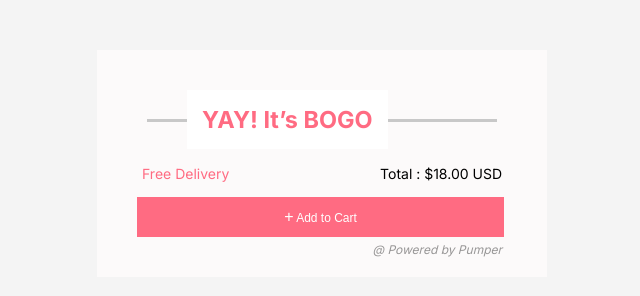
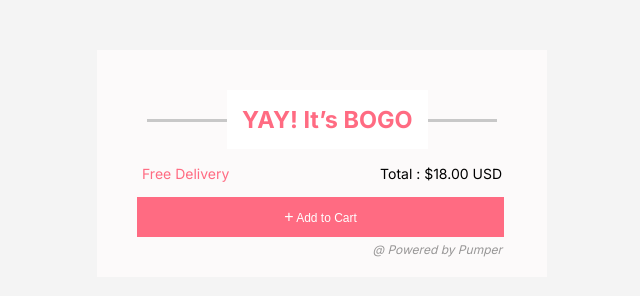
Before and after one commit to sudhanshu1313/shoppingcarttask, a plain HTML site: page index.html in a window 1280 px wide. Shown: the whole page, without its empty margins (453-1093 px from the left). Drawn offline with Linux system fonts and the light colour scheme; no server answers.

Commit message:
Update style.css
Change Title Position

```diff
--- a/style.css
+++ b/style.css
@@ -60,7 +60,7 @@ body {
   padding: 15px;
   position: absolute;
   top: 90px;
-  left: 640px;
+  left: 680px;
   font-size: 20px;
   font-weight: 600;
 }
```
